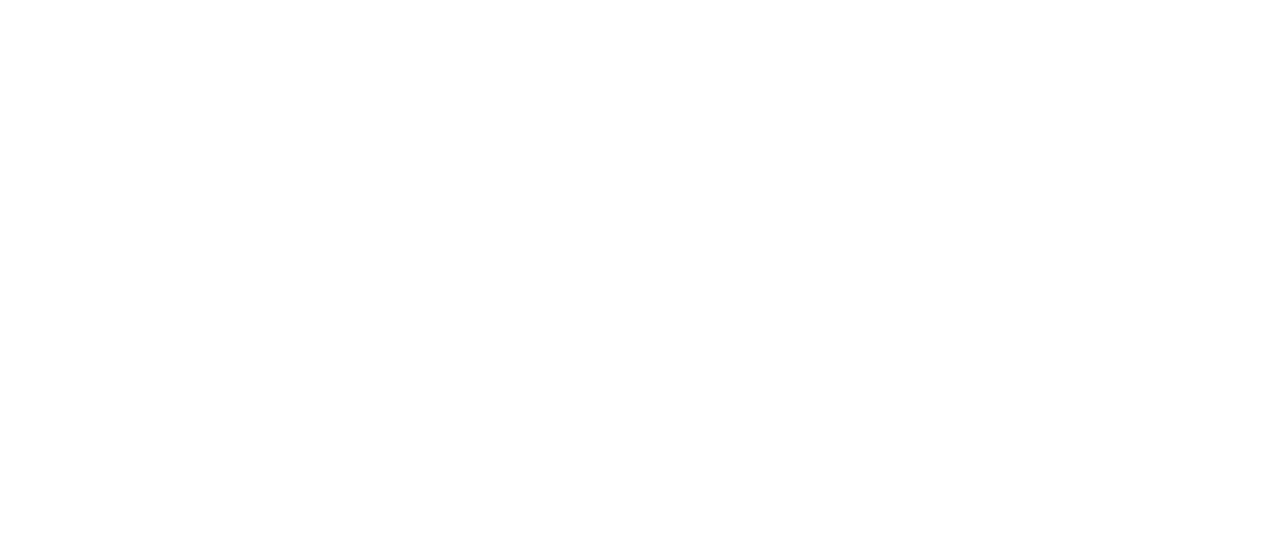
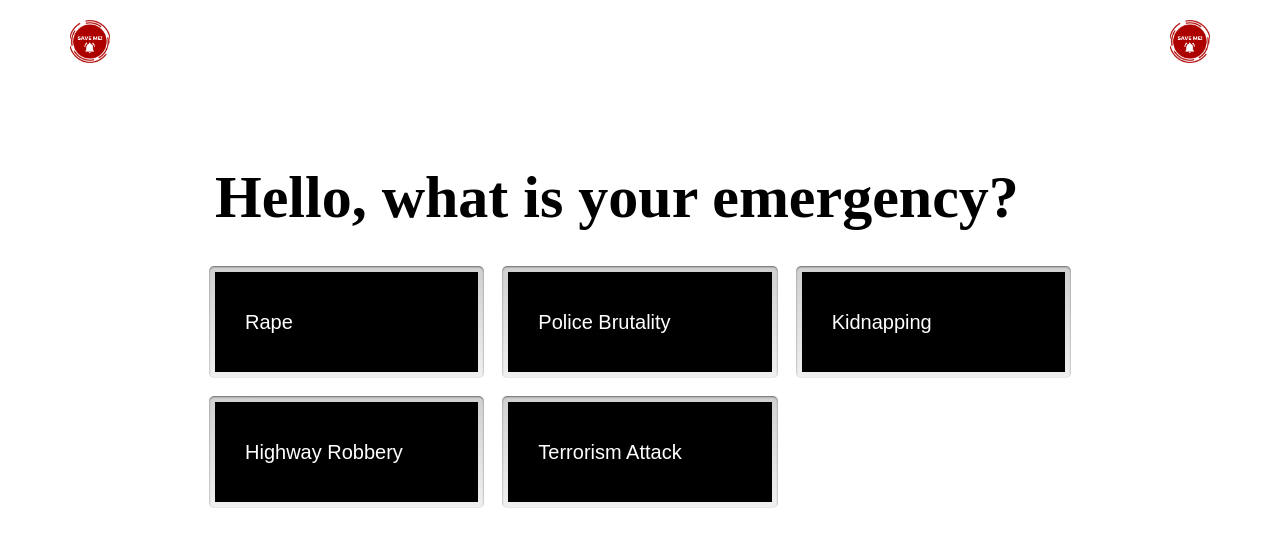
Before and after one commit to FACT-ORG/Save-Me-Frontend, a React (Create React App) app: page / in a window 1280 px wide. Shown: the top 546 px of the page. Built offline with nearby package versions, Linux system fonts and the light colour scheme; a web font is replaced by a local one.

Commit message:
added up home page

```diff
--- a/src/App.js
+++ b/src/App.js
@@ -5,10 +5,12 @@
 import { theme } from './styles/theme.styles';
 import { GlobalStyles } from './styles/global.styles';
 import { ThemeProvider } from 'styled-components';
-
+import PrivateRoute from './components/Router/PrivateRoute';
+import Home from './pages/Home';
 import Login from './pages/Login';
 import Register from './pages/Register';
 import EditProfile from './pages/EditProfile';
+import DashboardLayout from './components/Layout/DashboardLayout';
 import OnboardingLayout from './components/Layout/OnboardingLayout';
 // import WebsiteRouter from './components/Router/WebsiteRouter';
 // import DashboardRouter from './components/Router/DashboardRouter';
@@ -21,7 +23,7 @@
       <BrowserRouter>
         <ThemeProvider theme={theme}>
           <GlobalStyles />
-
+          <DashboardLayout exact path="/" component={Home} />
           {/* Onboarding Routes */}
           <OnboardingLayout path="/login" component={Login} />
           <OnboardingLayout path="/register" component={Register} />
--- a/src/components/Layout/DashboardLayout.js
+++ b/src/components/Layout/DashboardLayout.js
@@ -1,134 +1,48 @@
 import React from "react";
-import { NavLink } from 'react-router-dom';
-import PrivateRoute from '../Router/PrivateRoute';
-import Dashboard from "../../pages/Dashboard";
-import ApprovedStories from "../../pages/ApprovedStories";
-import logo from '../../assets/images/refugeestories-logo.png';
+import { Route } from 'react-router-dom';
 import styled from 'styled-components';
-import Icon from '@material-ui/core/Icon';
+import logo from '../../assets/images/saveme-logo.png';
 
 
-const DashboardLayout = props => {
-    const onLogout = () => {
-        localStorage.clear();
-        props.history.replace('/login');
-    };
-
+const DashboardLayout = ({component: Component, ...rest}) => {
     return (
+        <Route {...rest} render={props => (
             <StyledContainer>
-            <div className='side-nav'>
+                <nav>
                     <div className="site-logo">
                         <img src={logo} alt="Refugee Stories Logo" />
                     </div>
 
-                <ul>
-                    <li>
-                        <NavLink exact to="/stories" activeClassName="is-active">
-                            <Icon>open_in_new</Icon>
-                            <span>Visit Site</span>
-                        </NavLink>
-                    </li>
-
-                    <li>
-                        <NavLink exact to="/dashboard" activeClassName="is-active">
-                            <Icon>assignment_late_outline</Icon>
-                            <span>Pending Stories</span>
-                        </NavLink>
-                    </li>
-
-                    <li>
-                        <NavLink exact to="/dashboard/approved-stories" activeClassName="is-active">
-                            <Icon>check_circle</Icon>
-                            <span>Approved Stories</span>
-                        </NavLink>
-                    </li>
-
-                    <li>
-                        <button className='logout' onClick={onLogout}>
-                            <Icon>exit_to_app</Icon>
-                            <span>Log Out</span>
-                        </button>
-                    </li>
-                </ul>
+                    <div className="site-logo">
+                        <img src={logo} alt="Refugee Stories Logo" />
                     </div>
-
-            <PrivateRoute exact path="/dashboard" component={Dashboard} />
-            <PrivateRoute exact path="/dashboard/approved-stories" component={ApprovedStories} />
+                </nav>
+                <Component {...props} />
             </StyledContainer>
-    );
-}
+        )}/>
+    )
+};
 
 export default DashboardLayout;
 
 const StyledContainer = styled.div`
-    display: flex;
     height: 100vh;
     overflow: hidden;
+    padding: 0 2rem 3rem;
 
+    @media (max-width: 650px) {
+        overflow: auto;
+    }
 
-    .side-nav {
+    nav {
         display: flex;
-        flex-direction: column;
-        justify-content: center;
-        max-width: 250px;
-        width: 100%
-        height: 100vh;
-        overflow: hidden;
-        background: #fafafa;
-        position: relative;
-        padding: 2rem;
-        padding-right: 0;
+        max-width: ${props => props.theme.largeMaxWidth};
+        margin: 0 auto;
+        padding: 2rem 0;
+        justify-content: space-between;
 
         .site-logo {
             max-width: 40px;
-            position: absolute;
-            top: 2rem;
-            left: 2rem;
-        }
-
-        ul {
-            min-height: 450px;
-            width: 100%;
-
-            a, button {
-                display: flex;
-                align-items: center;
-                font-weight: 400
-                padding: 10px 0;
-                font-size: 1.6rem;
-                color: ${props => props.theme.black};
-                font-family: ${props => props.theme.bodyFont};
-
-                .MuiIcon-root {
-                    margin-top: 5px
-                }
-
-                span {
-                    margin-left: 0px;
-                    margin-right: 10px;
-                }
-
-                &:hover, &.is-active {
-                    font-weight: 600px
-                    color: ${props => props.theme.primaryColor};
-                }
-
-                &.is-active {
-                    border-right: 3px solid ${props => props.theme.primaryColor};
         }
     }
-
-            button {
-                background: transparent;
-                border: none;
-                outline: none;
-            }
-        }
-    }
-
-    a:hover{
-        font-size: 19px;
-        color: black;
-    }
-
 `
--- a/src/components/Layout/OnboardingLayout.js
+++ b/src/components/Layout/OnboardingLayout.js
@@ -30,12 +30,25 @@
     overflow-y: hidden;
     display: flex;
 
+    @media (max-width: 650px) {
+        overflow-y: auto;
+        display: block;
+    }
+
     & > * {
         width: 50%;
+
+        @media (max-width: 650px) {
+            width: 100%;
+        }
     }
 
     .hero-background {
         position: relative;
+
+        @media (max-width: 650px) {
+            display: none;
+        }
 
         &:before {
             content: '';
@@ -53,16 +66,16 @@
 
     .main-content {
         height: 100%;
+        padding: 2rem;
         display: flex;
+        flex-direction: column;
         align-items: center;
         justify-content: center;
         position: relative;
 
         .site-logo {
             max-width: 60px;
-            position: absolute;
-            top: 4rem;
-            left: calc((100% - 470px) / 2);
+            margin-bottom: 15rem;
         }
     }
 `
--- a/src/pages/EditProfile.js
+++ b/src/pages/EditProfile.js
@@ -119,7 +119,7 @@
                     -webkit-box-shadow:200px 200px 100px white inset;
                     box-shadow:200px 200px 100px white inset;
                 }
-                &:valid { border-color: #419BA0; }
+                &:valid { border-color: ${props => props.theme.primaryColor}; }
                 & + .input-requirements {
                     overflow: hidden;
                     max-height: 0;
--- /dev/null
+++ b/src/pages/Home.js
@@ -0,0 +1,99 @@
+import React, { useState } from "react";
+import styled from 'styled-components';
+
+
+const Home = () => {
+
+    const saveMe = () => {
+
+    }
+
+    return (
+        <StyledContainer>
+            <h2>Hello, what is your emergency?</h2>
+            <ul>
+                <li><button onClick={() => saveMe('')}>Rape</button></li>
+                <li><button onClick={() => saveMe('')}>Police Brutality</button></li>
+                <li><button onClick={() => saveMe('')}>Kidnapping</button></li>
+                <li><button onClick={() => saveMe('')}>Highway Robbery</button></li>
+                <li><button onClick={() => saveMe('')}>Terrorism Attack</button></li>
+            </ul>
+        </StyledContainer>
+    )
+}
+
+export default Home;
+
+
+const StyledContainer = styled.div`
+    max-width: 850px;
+    margin: 0 auto;
+
+    h2 {
+        font-size: 6rem;
+        margin-top: 8rem;
+
+        @media (max-width: 650px) {
+            font-size: 4rem;
+        }
+    }
+
+    ul {
+        display: grid;
+        grid-gap: 3rem;
+        grid-template-columns: repeat(3, 1fr);
+        margin-top: 4rem;
+
+        @media (max-width: 650px) {
+            grid-template-columns: 1fr;
+        }
+    }
+
+    li {
+        button {
+            border: none;
+            outline: none;
+            background: black;
+            color: white;
+            width: 100%;
+            min-height: 100px;
+            font-size: 2rem;
+            text-align: left;
+            padding: 3rem;
+            position: relative;
+
+            &:before {
+                background:#f0f0f0;
+                background-image:-webkit-gradient(linear, 0% 0%, 0% 100%, from(#D0D0D0), to(#f0f0f0));
+
+                -webkit-border-radius:5px;
+                -moz-border-radius:5px;
+                border-radius:5px;
+
+                -webkit-box-shadow:0 1px 2px rgba(0, 0, 0, .5) inset, 0 1px 0 #FFF;
+                -moz-box-shadow:0 1px 2px rgba(0, 0, 0, .5) inset, 0 1px 0 #FFF;
+                box-shadow:0 1px 2px rgba(0, 0, 0, .5) inset, 0 1px 0 #FFF;
+
+                position: absolute;
+                content: "";
+                left: -6px; right: -6px;
+                top: -6px; bottom: -6px;
+                z-index: -1;
+            }
+
+            &:active {
+                -webkit-box-shadow:0 1px 0 rgba(255, 255, 255, .5) inset, 0 -1px 0 rgba(255, 255, 255, .1) inset;
+                top:5px;
+            }
+            &:active:before{
+                top: -11px;
+                bottom: -5px;
+                content: "";
+            }
+
+            &:hover {
+                background: #000000b0;
+            }
+        }
+    }
+`
--- a/src/pages/Login.js
+++ b/src/pages/Login.js
@@ -128,7 +128,7 @@
                     -webkit-box-shadow:200px 200px 100px white inset;
                     box-shadow:200px 200px 100px white inset;
                 }
-                &:valid { border-color: #419BA0; }
+                &:valid { border-color: ${props => props.theme.primaryColor}; }
                 & + .input-requirements {
                     overflow: hidden;
                     max-height: 0;
--- a/src/pages/Register.js
+++ b/src/pages/Register.js
@@ -133,7 +133,7 @@
                     -webkit-box-shadow:200px 200px 100px white inset;
                     box-shadow:200px 200px 100px white inset;
                 }
-                &:valid { border-color: #419BA0; }
+                &:valid { border-color: ${props => props.theme.primaryColor}; }
                 & + .input-requirements {
                     overflow: hidden;
                     max-height: 0;
```
Also changed, not shown: src/components/Router/DashboardRouter.js (deleted, +0 -12 lines), src/components/Router/OnboardingRouter.js (deleted, +0 -9 lines), src/components/Router/WebsiteRouter.js (deleted, +0 -20 lines), 1 other file (tests, documents, lock files or other folders). Lines whose indentation alone changed are shown as unchanged.
